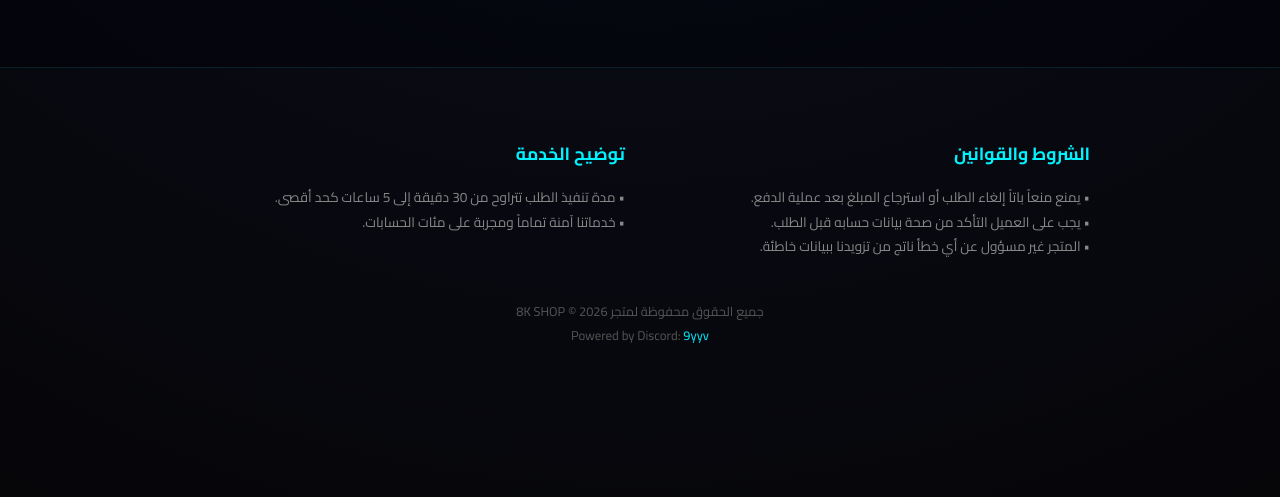
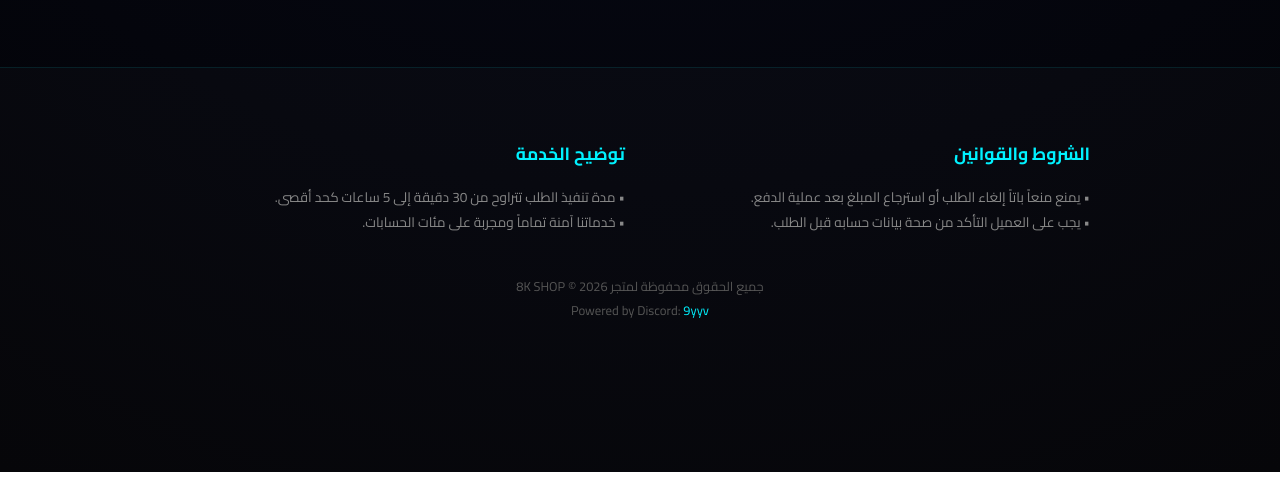
Before and after one commit to rzvo/8k-store, a plain HTML site: page index.html in a window 1280 px wide. Shown: the part 1876-2373 px from the top of the page. After the commit the page ends 2348 px from the top, so only its background shows below. Drawn offline with nearby package versions, Linux system fonts and the light colour scheme.

Commit message:
index.html

```diff
--- a/index.html
+++ b/index.html
@@ -178,7 +178,6 @@
             <h5>الشروط والقوانين</h5>
             <p>• يمنع منعاً باتاً إلغاء الطلب أو استرجاع المبلغ بعد عملية الدفع.</p>
             <p>• يجب على العميل التأكد من صحة بيانات حسابه قبل الطلب.</p>
-            <p>• المتجر غير مسؤول عن أي خطأ ناتج من تزويدنا ببيانات خاطئة.</p>
         </div>
         <div class="info-section" data-aos="fade-up" data-aos-delay="100">
             <h5>توضيح الخدمة</h5>
@@ -225,7 +224,6 @@
         const val = btn.parentElement.querySelector('.c-num');
 
         let count = parseInt(val.innerText) + chg;
-
         if (count < 0) count = 0;
         if (limit && count > parseInt(limit)) return;
 
@@ -242,15 +240,21 @@
         document.getElementById('total').innerText = tot;
     }
 
+    // الدالة المسؤولة عن نقل البيانات لصفحة الدفع
     function sendOrder() {
         const totalAmount = document.getElementById('total').innerText;
+
         if (totalAmount === "0") {
             document.getElementById('alert-text').innerText = "الرجاء اختيار خدمة اولاً قبل الطلب";
             document.getElementById('custom-alert').style.display = 'block';
             return;
         }
+
+        // حفظ البيانات بأسماء مطابقة لصفحة الدفع
         localStorage.setItem('8k_cart', JSON.stringify(cart));
         localStorage.setItem('8k_total', totalAmount);
+
+        // التوجه لصفحة الدفع
         window.location.href = 'checkout.html';
     }
 </script>
```
